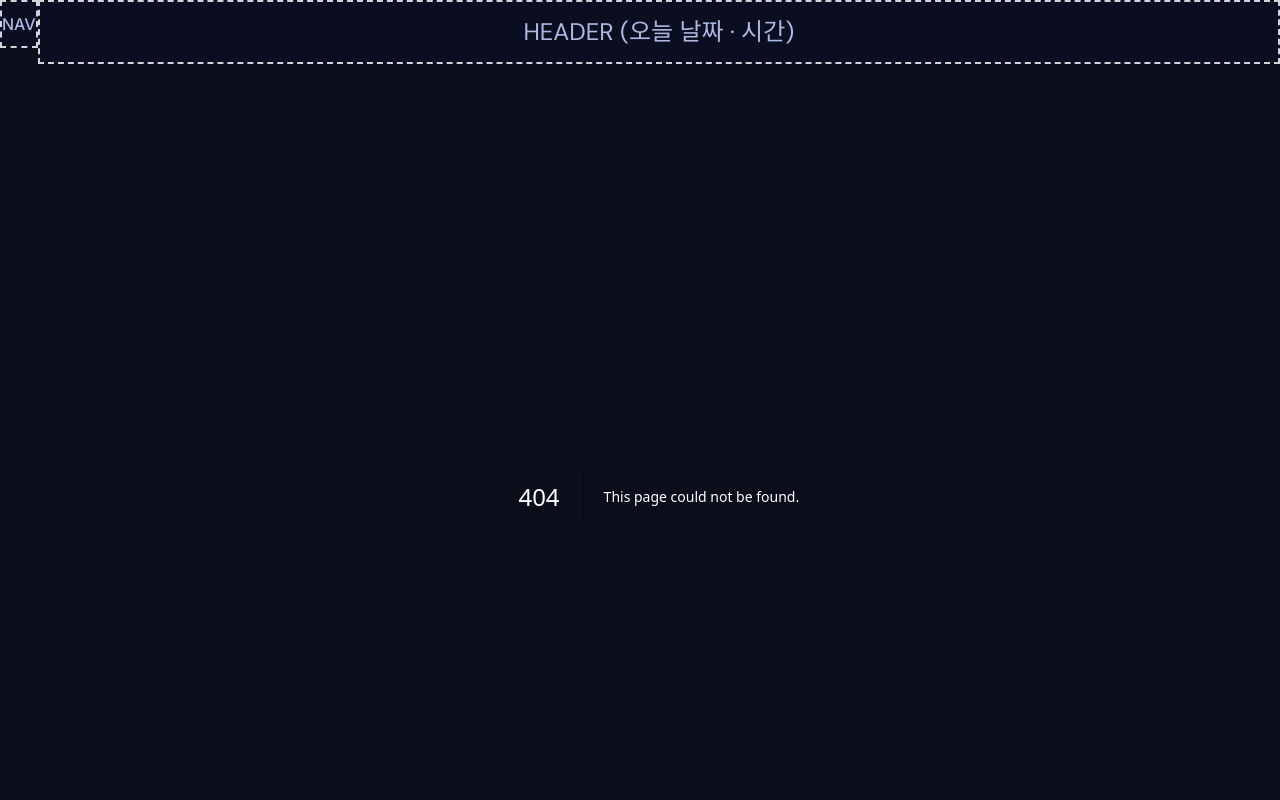
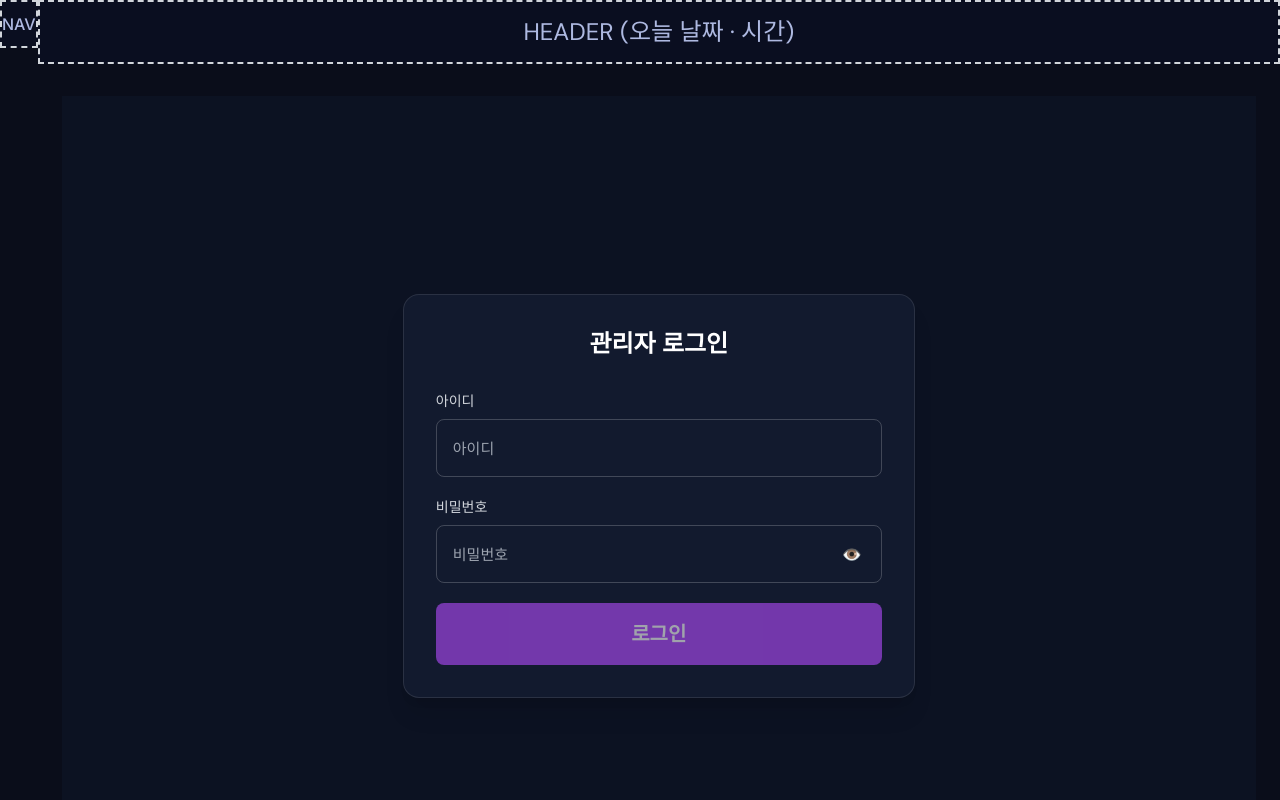
Before and after one commit to KSEB-04-2025/frontend, a Next.js app: page /signin in a window 1280 px wide. Before the commit this address had no page. Shown: the top 800 px of the page. Built offline with nearby package versions, Linux system fonts and the light colour scheme; no server answers; a web font is replaced by a local one.

Commit message:
feat: 미들웨어 구현

```diff
--- a/src/apis/common.ts
+++ b/src/apis/common.ts
@@ -1,6 +1,5 @@
-import axios, { AxiosError, InternalAxiosRequestConfig } from 'axios';
-
-type RetriableConfig = InternalAxiosRequestConfig & { _retry?: boolean };
+// apis/common.ts
+import axios, { AxiosError } from 'axios';
 
 export const axioscommon = axios.create({
   baseURL: process.env.NEXT_PUBLIC_API_BASE_URL,
@@ -8,65 +7,15 @@ export const axioscommon = axios.create({
   headers: { Accept: 'application/json' },
 });
 
-const authClient = axios.create({
-  baseURL: process.env.NEXT_PUBLIC_API_BASE_URL,
-  withCredentials: true,
-  headers: { Accept: 'application/json' },
-});
-
-let isRefreshing = false;
-type RetryCallback = (err?: unknown) => void;
-let queue: RetryCallback[] = [];
-
-async function devLogin() {
-  const username = process.env.NEXT_PUBLIC_DEV_ID || '';
-  const password = process.env.NEXT_PUBLIC_DEV_PW || '';
-  if (!username || !password) throw new Error('DEV ID/PW가 .env.local에 없습니다.');
-  await authClient.post('/login', { username, password });
-}
-
-function shouldSkip(url?: string) {
-  if (!url) return false;
-  return url.endsWith('/login') || url.endsWith('/logout');
-}
-
 axioscommon.interceptors.response.use(
-  res => res,
-  async (err: AxiosError) => {
-    const resp = err.response;
-    const cfg = (err.config || {}) as RetriableConfig;
-
-    if (!resp || !cfg) throw err;
-    if (shouldSkip(cfg.url)) throw err;
-
-    if ((resp.status === 401 || resp.status === 403) && !cfg._retry) {
-      cfg._retry = true;
-
-      if (!isRefreshing) {
-        isRefreshing = true;
-        try {
-          await devLogin();
-          isRefreshing = false;
-          queue.forEach(cb => cb());
-          queue = [];
-          return axioscommon(cfg);
-        } catch (e) {
-          isRefreshing = false;
-          const error = e;
-          queue.forEach(cb => cb(error));
-          queue = [];
-          throw e;
-        }
-      }
-
-      return new Promise((resolve, reject) => {
-        queue.push(err => {
-          if (err) return reject(err);
-          axioscommon(cfg).then(resolve).catch(reject);
-        });
-      });
+  (res) => res,
+  (err: AxiosError) => {
+    const status = err.response?.status;
+    if ((status === 401 || status === 403) && typeof window !== 'undefined') {
+      const from = window.location.pathname + window.location.search;
+      window.location.href = `/signin?from=${encodeURIComponent(from)}`;
+      return; // 이후 요청 중단
     }
-
-    throw err;
+    return Promise.reject(err);
   }
 );
--- /dev/null
+++ b/src/app/signin/page.tsx
@@ -0,0 +1,97 @@
+// src/app/signin/page.tsx
+'use client';
+
+import { useState } from 'react';
+import { useRouter, useSearchParams } from 'next/navigation';
+import { login } from '@/apis/auth';
+import type { AxiosError } from 'axios';
+
+export default function SigninPage() {
+  const router = useRouter();
+  const search = useSearchParams();
+  const redirectTo = search.get('from') || '/';
+
+  const [id, setId] = useState('');
+  const [pw, setPw] = useState('');
+  const [showPw, setShowPw] = useState(false);
+  const [loading, setLoading] = useState(false);
+  const [err, setErr] = useState<string | null>(null);
+
+  function axMsg(e: unknown) {
+    const a = e as AxiosError<any>;
+    return a?.response?.data?.message || a.message || '로그인 실패';
+  }
+
+  async function onSubmit(e: React.FormEvent) {
+    e.preventDefault();
+    setErr(null);
+    setLoading(true);
+    try {
+      await login(id, pw);
+      router.replace(redirectTo);
+    } catch (e) {
+      setErr(axMsg(e));
+    } finally {
+      setLoading(false);
+    }
+  }
+
+  return (
+    <div className="min-h-screen w-full bg-[#0c1222] text-white">
+      <div className="mx-auto flex min-h-screen w-full max-w-[560px] items-center justify-center px-6">
+        <div className="w-full rounded-xl border border-white/10 bg-[#121a2e] p-8 shadow-xl">
+          <h1 className="mb-8 text-center text-2xl font-semibold">관리자 로그인</h1>
+
+          <form onSubmit={onSubmit} className="space-y-5">
+            <div>
+              <label className="mb-2 block text-sm text-gray-300">아이디</label>
+              <input
+                value={id}
+                onChange={(e) => setId(e.target.value)}
+                placeholder="아이디"
+                autoComplete="username"
+                className="h-[58px] w-full rounded-lg border border-white/20 bg-transparent px-4 text-[15px] text-gray-200 outline-none focus:border-white/40"
+              />
+            </div>
+
+            <div>
+              <label className="mb-2 block text-sm text-gray-300">비밀번호</label>
+              <div className="relative">
+                <input
+                  type={showPw ? 'text' : 'password'}
+                  value={pw}
+                  onChange={(e) => setPw(e.target.value)}
+                  placeholder="비밀번호"
+                  autoComplete="current-password"
+                  className="h-[58px] w-full rounded-lg border border-white/20 bg-transparent px-4 pr-12 text-[15px] text-gray-200 outline-none focus:border-white/40"
+                />
+                <button
+                  type="button"
+                  onClick={() => setShowPw((s) => !s)}
+                  className="absolute right-3 top-1/2 -translate-y-1/2 rounded-md p-2 text-gray-300 hover:bg-white/5"
+                >
+                  👁️
+                </button>
+              </div>
+            </div>
+
+            {err && <p className="text-sm text-red-400">{err}</p>}
+
+            <button
+              type="submit"
+              disabled={loading || !id || !pw}
+              className="h-[62px] w-full rounded-lg bg-[#b44cff] px-4 text-center text-xl font-bold text-white hover:opacity-90 disabled:opacity-60"
+            >
+              {loading ? '로그인 중…' : '로그인'}
+            </button>
+          </form>
+        </div>
+      </div>
+
+      <footer className="pb-10 text-center text-xs text-gray-400">
+        <div className="mb-2 font-semibold tracking-wide">ZEZE ONE</div>
+        <div>© 2025 K-Software Empowerment BootCamp. Project by zezeone</div>
+      </footer>
+    </div>
+  );
+}
```
Also changed, not shown: middleware.ts (added, +28 -0 lines).
